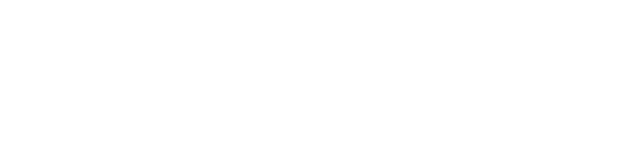
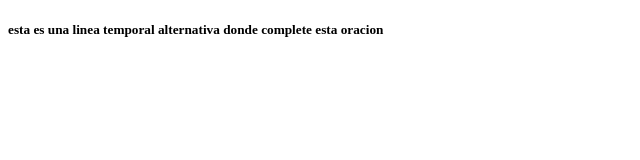
Before and after one commit to MartinRisso/Test, a plain HTML site: page index.html in a window 1280 px wide. Shown: the whole page, without its empty margins (0-640 px from the left). Drawn offline with Linux system fonts and the light colour scheme.

Commit message:
prueba branch

```diff
--- a/index.html
+++ b/index.html
@@ -13,7 +13,7 @@
             <h3>
                 <h4>
                     <h5>
-
+                        esta es una linea temporal alternativa donde complete esta oracion
                     </h5>
                 </h4>
             </h3>
```
